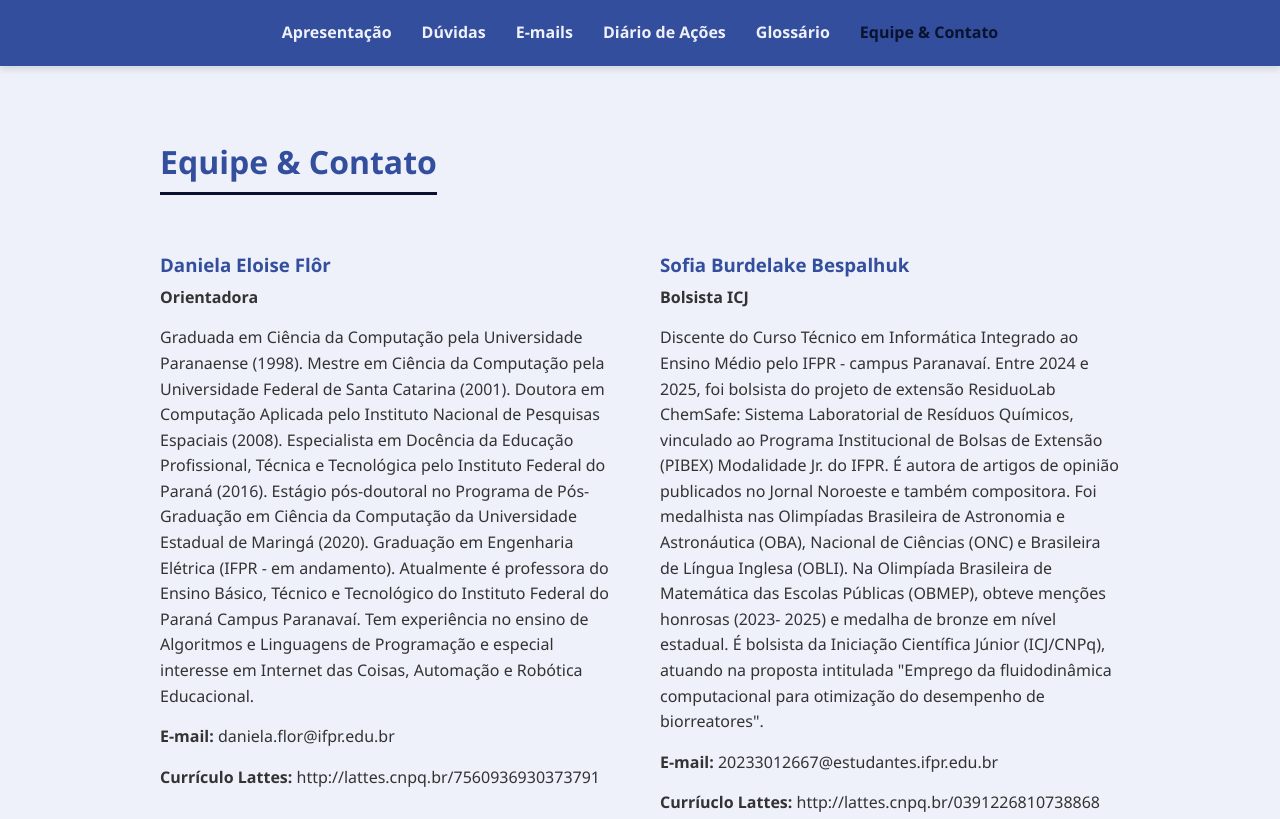
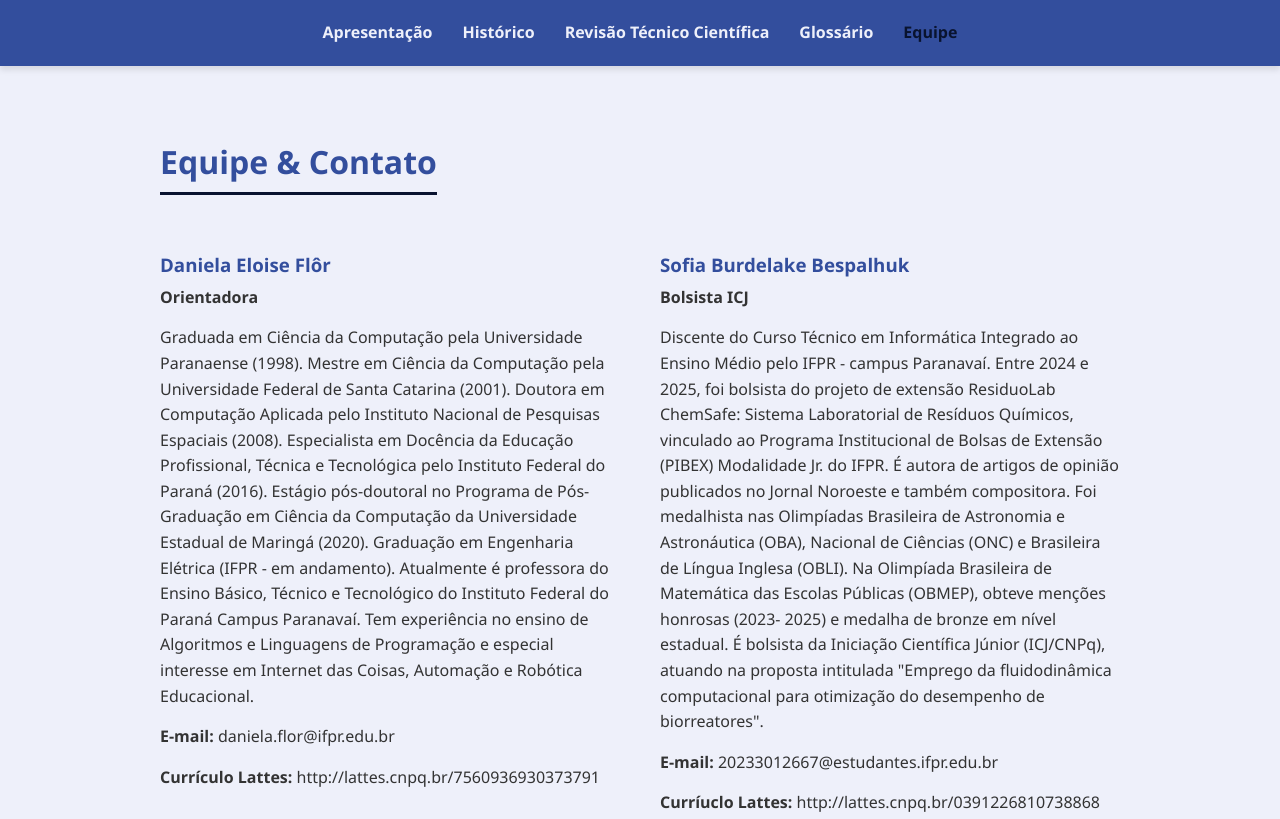
Before and after one commit to danielaflor/renewable-fuels, a plain HTML site: page equipe.html in a window 1280 px wide. Shown: the top 819 px of the page. Drawn offline with Linux system fonts and the light colour scheme.

Commit message:
Update equipe.html

```diff
--- a/equipe.html
+++ b/equipe.html
@@ -10,11 +10,10 @@
     <header>
         <nav>
             <a href="index.html">Apresentação</a>
-            <a href="duvidas.html">Dúvidas</a>
-            <a href="emails.html">E-mails</a>
-            <a href="diario.html">Diário de Ações</a>
+            <a href="diario.html">Histórico</a>
+            <a href="revisao.html">Revisão Técnico Científica</a>
             <a href="glossario.html">Glossário</a>
-            <a href="equipe.html" class="ativo">Equipe & Contato</a>
+            <a href="equipe.html" class="ativo">Equipe</a>
         </nav>
     </header>
 
```
